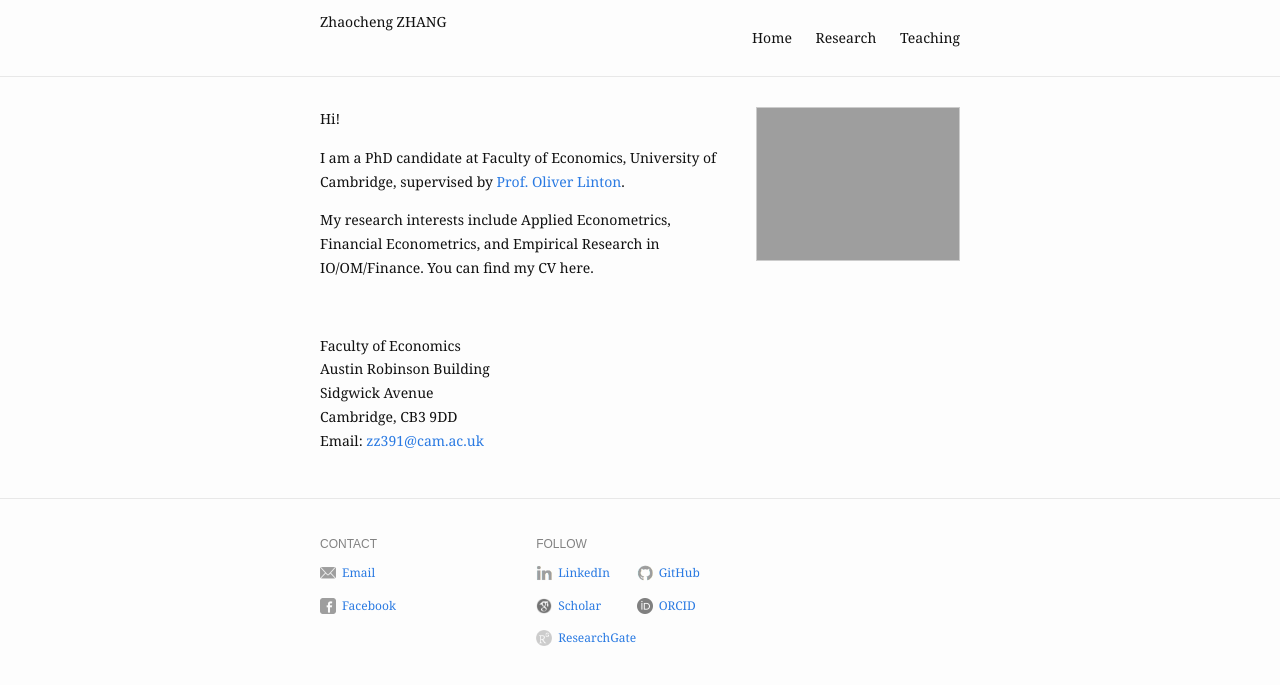
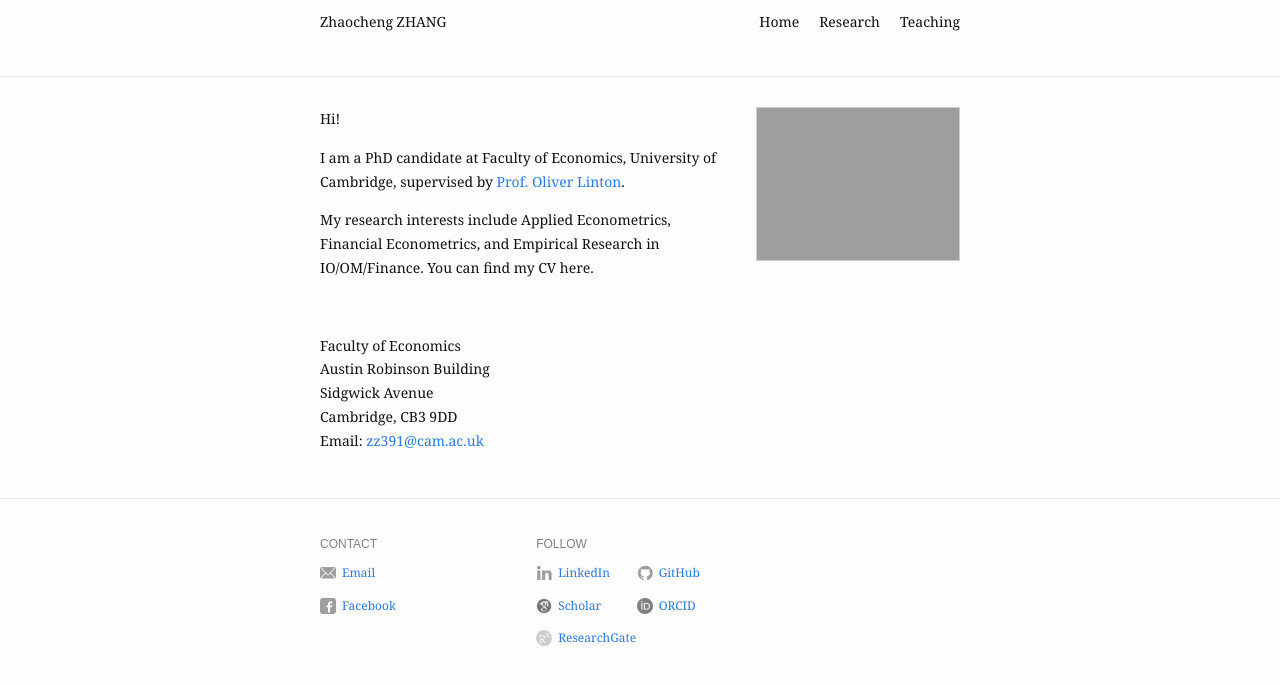
Before and after one commit to zhaocheng-zhang/zhaocheng-zhang.github.io, a Jekyll site: the page built from index.md, in a window 1280 px wide. Shown: the top 685 px of the page. Built offline with Jekyll 4.4.1, drawn with Linux system fonts in a browser that asks for light colours.

Commit message:
Update main.scss

```diff
--- a/assets/css/main.scss
+++ b/assets/css/main.scss
@@ -33,3 +33,28 @@ $on-laptop: 800px;
 
 // Import partials from `sass_dir` (defaults to `_sass`)
 @import "base", "layout", "site", "404";
+
+
+// Custom styles for header alignment
+.header-container {
+  display: flex;
+  align-items: center; /* 垂直居中对齐 */
+  justify-content: space-between; /* 在两端对齐文本和导航栏 */
+}
+
+.site-title {
+  font-size: 1.5rem; /* 调整文本的字体大小 */
+}
+
+.site-nav {
+  display: flex;
+  align-items: center;
+}
+
+.menu {
+  display: flex;
+}
+
+.page-link {
+  margin-left: 20px; /* 导航链接之间的间距 */
+}
```
